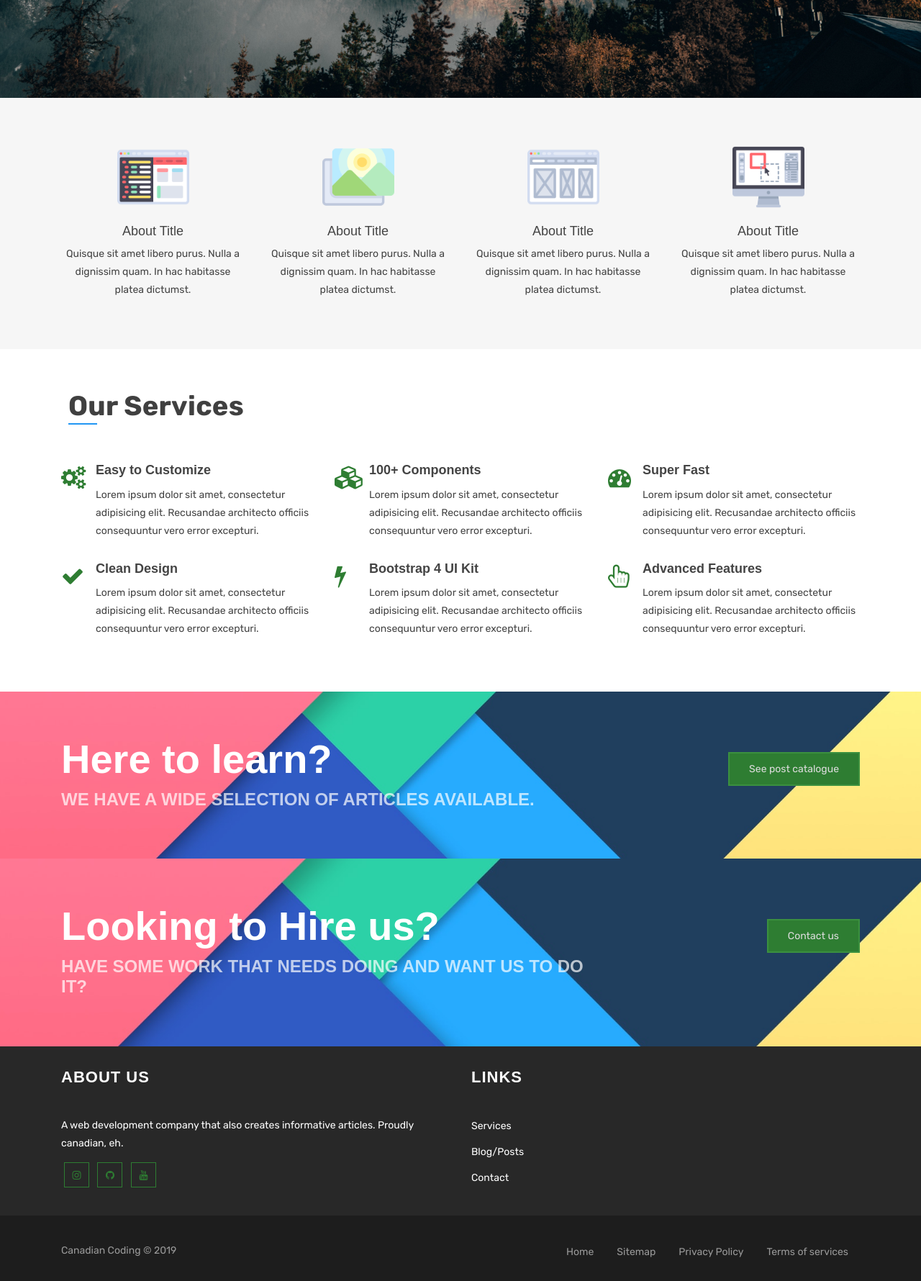
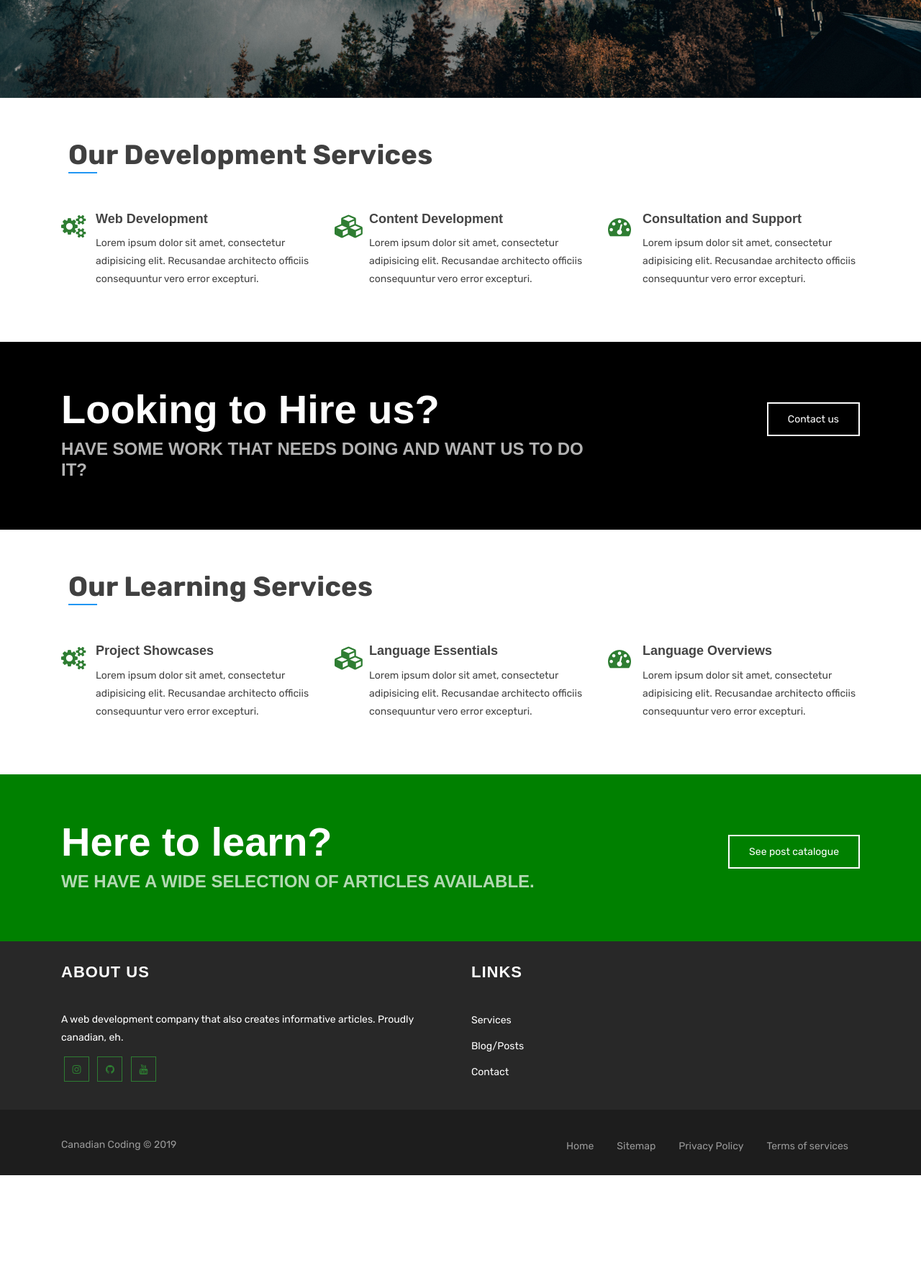
Before and after one commit to canadian-coding/website, a Django app: page / in a window 1280 px wide. Shown: the part 581-2361 px from the top of the page at 72% size. After the commit the page ends 2214 px from the top, so only its background shows below. Run offline with Django 3.2, Linux system fonts and the light colour scheme; parts of the project's set-up code (start-up, migrations or seed data) failed here and were passed over; some libraries are stand-ins or nearby versions.

Commit message:
Updated index and services templates

```diff
--- a/canadiancoding/pages/templates/index.html
+++ b/canadiancoding/pages/templates/index.html
@@ -34,49 +34,12 @@
     </header>
     <!-- Header Area wrapper End -->
 
-    <!-- About Section Start -->
-    <div id="about" class="section-padding">
-      <div class="container">
-        <div class="row">
-          <div class="col-lg-3 col-md-6 col-xs-12">
-            <div class="about block text-center">
-              <img src="{% static 'img/about/img1.png' %}" alt="">
-              <h5><a href="#">About Title</a></h5>
-              <p>Quisque sit amet libero purus. Nulla a dignissim quam. In hac habitasse platea dictumst.</p>
-            </div>
-          </div>
-          <div class="col-lg-3 col-md-6 col-xs-12">
-            <div class="about block text-center">
-              <img src="{% static 'img/about/img2.png' %}" alt="">
-              <h5><a href="#">About Title</a></h5>
-              <p>Quisque sit amet libero purus. Nulla a dignissim quam. In hac habitasse platea dictumst.</p>
-            </div>
-          </div>
-          <div class="col-lg-3 col-md-6 col-xs-12">
-            <div class="about block text-center">
-              <img src="{% static 'img/about/img3.png' %}" alt="">
-              <h5><a href="#">About Title</a></h5>
-              <p>Quisque sit amet libero purus. Nulla a dignissim quam. In hac habitasse platea dictumst.</p>
-            </div>
-          </div>
-          <div class="col-lg-3 col-md-6 col-xs-12">
-            <div class="about block text-center">
-              <img src="{% static 'img/about/img4.png' %}" alt="">
-              <h5><a href="#">About Title</a></h5>
-              <p>Quisque sit amet libero purus. Nulla a dignissim quam. In hac habitasse platea dictumst.</p>
-            </div>
-          </div>
-        </div>
-      </div>
-    </div>
-    <!-- About Section End -->
-
     <!-- Services Section Start -->
     <section id="services" class="section-padding">
       <div class="container">
         <div class="row">
           <div class="col-md-12">
-            <h2 class="section-title wow fadeInDown animated" data-wow-delay="0.3s">Our Services</h2>
+            <h2 class="section-title wow fadeInDown animated" data-wow-delay="0.3s">Our Development Services</h2>
           </div>
         </div>
         <div class="row">
@@ -87,7 +50,7 @@
                 <i class="fa fa-cogs"></i>
               </div>
               <div class="service-content">
-                <h4><a href="#">Easy to Customize</a></h4>
+                <h4><a href="#">Web Development</a></h4>
                 <p>
                   Lorem ipsum dolor sit amet, consectetur adipisicing elit. Recusandae architecto officiis consequuntur vero error excepturi.
                 </p>
@@ -103,7 +66,7 @@
                 <i class="fa fa-cubes"></i>
               </div>
               <div class="service-content">
-                <h4><a href="#">100+ Components</a></h4>
+                <h4><a href="#">Content Development</a></h4>
                 <p>
                   Lorem ipsum dolor sit amet, consectetur adipisicing elit. Recusandae architecto officiis consequuntur vero error excepturi.
                 </p>
@@ -119,7 +82,7 @@
                 <i class="fa fa-tachometer"></i>
               </div>
               <div class="service-content">
-                <h4><a href="#">Super Fast</a></h4>
+                <h4><a href="#">Consultation and Support</a></h4>
                 <p>
                   Lorem ipsum dolor sit amet, consectetur adipisicing elit. Recusandae architecto officiis consequuntur vero error excepturi.
                 </p>
@@ -127,63 +90,94 @@
             </div>
           </div>
           <!-- End Service Icon 3 -->
+        </div>
+      </div>
+    </section>
+    <!-- Services Section End -->
 
-          <!-- Start Service Icon 4 -->
+<!-- Call to action Section -->
+<section class="call-to-action-section" style="background:black;">
+    <div class="container">
+      <div class="row justify-content-between">
+
+        <div class="col-8 text-left wow animated fadeInLeft" data-wow-delay=".2s" >
+            <h1>Looking to Hire us?</h1>
+            <h3>Have some work that needs doing and want us to do it?</h3>
+        </div>
+
+        <div class="col-4 mt-4 text-right wow animated fadeInRight" data-wow-delay=".3s">
+            <a href="/services#contactForm" class="btn btn-border animated fadeInUp"> Contact us</a>
+        </div>
+
+      </div>
+    </div>
+  </section>
+  <!-- Call to action Section End -->
+
+    <!-- Services Section Start -->
+    <section id="services" class="section-padding">
+        <div class="container">
+          <div class="row">
+            <div class="col-md-12">
+              <h2 class="section-title wow fadeInDown animated" data-wow-delay="0.3s">Our Learning Services</h2>
+            </div>
+          </div>
+          <div class="row">
+            <!-- Start Service Icon 1 -->
             <div class="col-md-6 col-lg-4 col-xs-12">
               <div class="service-box">
                 <div class="service-icon">
-                <i class="fa fa-check"></i>
+                  <i class="fa fa-cogs"></i>
                 </div>
                 <div class="service-content">
-                <h4><a href="#">Clean Design</a></h4>
+                  <h4><a href="#">Project Showcases</a></h4>
                   <p>
                     Lorem ipsum dolor sit amet, consectetur adipisicing elit. Recusandae architecto officiis consequuntur vero error excepturi.
                   </p>
                 </div>
               </div>
             </div>
-          <!-- End Service Icon 4 -->
+            <!-- End Service Icon 1 -->
 
-          <!-- Start Service Icon 5 -->
+            <!-- Start Service Icon 2 -->
             <div class="col-md-6 col-lg-4 col-xs-12">
               <div class="service-box">
                 <div class="service-icon">
-                <i class="fa fa-flash"></i>
+                  <i class="fa fa-cubes"></i>
                 </div>
                 <div class="service-content">
-                <h4><a href="#">Bootstrap 4 UI Kit</a></h4>
+                  <h4><a href="#">Language Essentials</a></h4>
                   <p>
                     Lorem ipsum dolor sit amet, consectetur adipisicing elit. Recusandae architecto officiis consequuntur vero error excepturi.
                   </p>
                 </div>
               </div>
             </div>
-          <!-- End Service Icon 5 -->
+            <!-- End Service Icon 2 -->
 
-          <!-- Start Service Icon 6 -->
+            <!-- Start Service Icon 3 -->
             <div class="col-md-6 col-lg-4 col-xs-12">
               <div class="service-box">
                 <div class="service-icon">
-                <i class="fa fa-hand-pointer-o"></i>
+                  <i class="fa fa-tachometer"></i>
                 </div>
                 <div class="service-content">
-                <h4><a href="#">Advanced Features</a></h4>
+                  <h4><a href="#">Language Overviews</a></h4>
                   <p>
                     Lorem ipsum dolor sit amet, consectetur adipisicing elit. Recusandae architecto officiis consequuntur vero error excepturi.
                   </p>
                 </div>
               </div>
             </div>
-          <!-- End Service Icon 6 -->
+            <!-- End Service Icon 3 -->
           </div>
         </div>
       </section>
       <!-- Services Section End -->
 
 
-
 <!-- Call to action Section -->
-      <section class="call-to-action-section">
+      <section class="call-to-action-section" style="background:green;">
         <div class="container">
           <div class="row justify-content-between">
             <div class="col-8 text-left wow animated fadeInLeft" data-wow-delay=".2s">
@@ -191,27 +185,13 @@
                 <h3>We have a wide selection of articles available.</h3>
             </div>
             <div class="col-4 mt-4 text-right wow animated fadeInRight" data-wow-delay=".3s">
-                <a href="/posts" class="animated4 btn btn-common">See post catalogue</a>
+                <a href="/posts" class="btn btn-border animated fadeInUp">See post catalogue</a>
             </div>
           </div>
         </div>
       </section>
       <!-- Call to action Section End -->
 
-<!-- Call to action Section -->
-      <section class="call-to-action-section">
-        <div class="container">
-          <div class="row justify-content-between">
-            <div class="col-8 text-left wow animated fadeInLeft" data-wow-delay=".2s">
-                <h1>Looking to Hire us?</h1>
-                <h3>Have some work that needs doing and want us to do it?</h3>
-            </div>
-            <div class="col-4 mt-4 text-right wow animated fadeInRight" data-wow-delay=".3s">
-                <a href="/services#contactForm" class="animated4 btn btn-common"> Contact us</a>
-            </div>
-          </div>
-        </div>
-      </section>
-      <!-- Call to action Section End -->
+
 
 {% endblock content %}
```
Also changed, not shown: canadiancoding/pages/templates/services.html (+1 -17 lines). Lines whose indentation alone changed are shown as unchanged.
